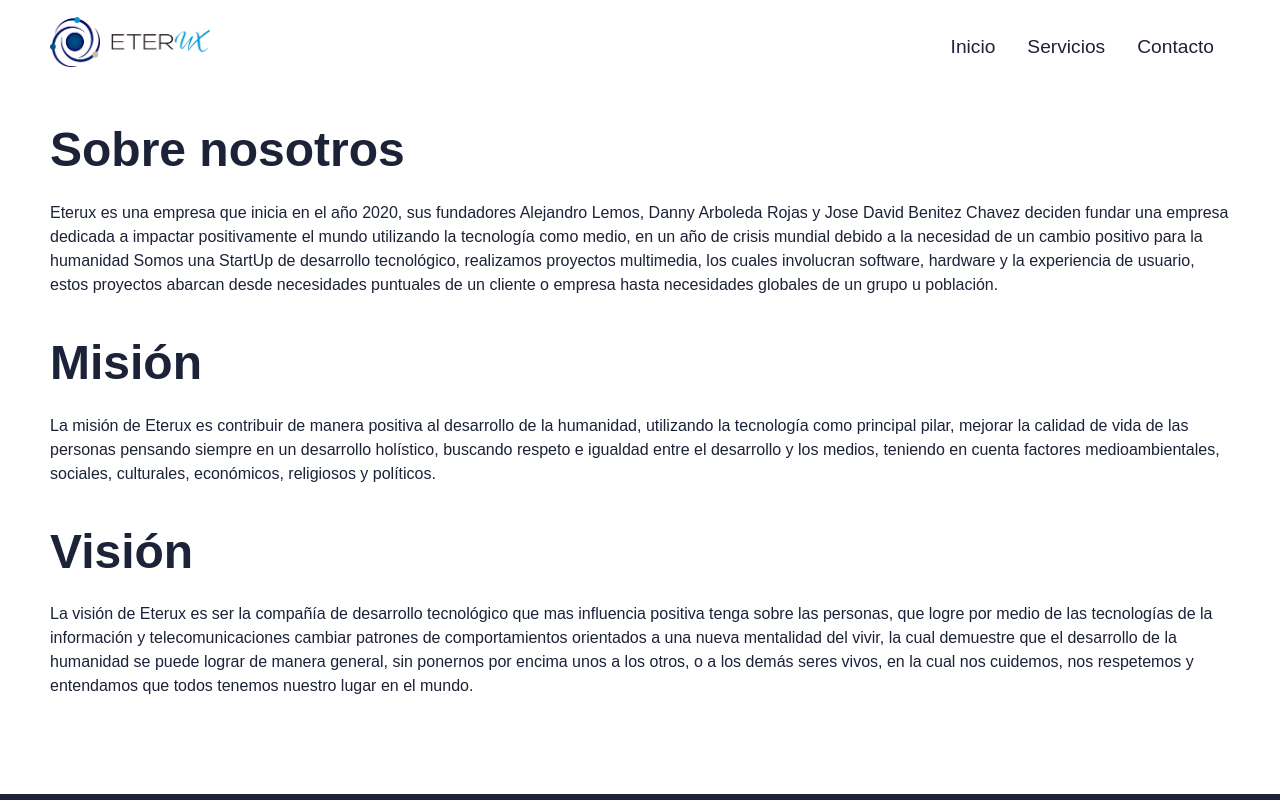
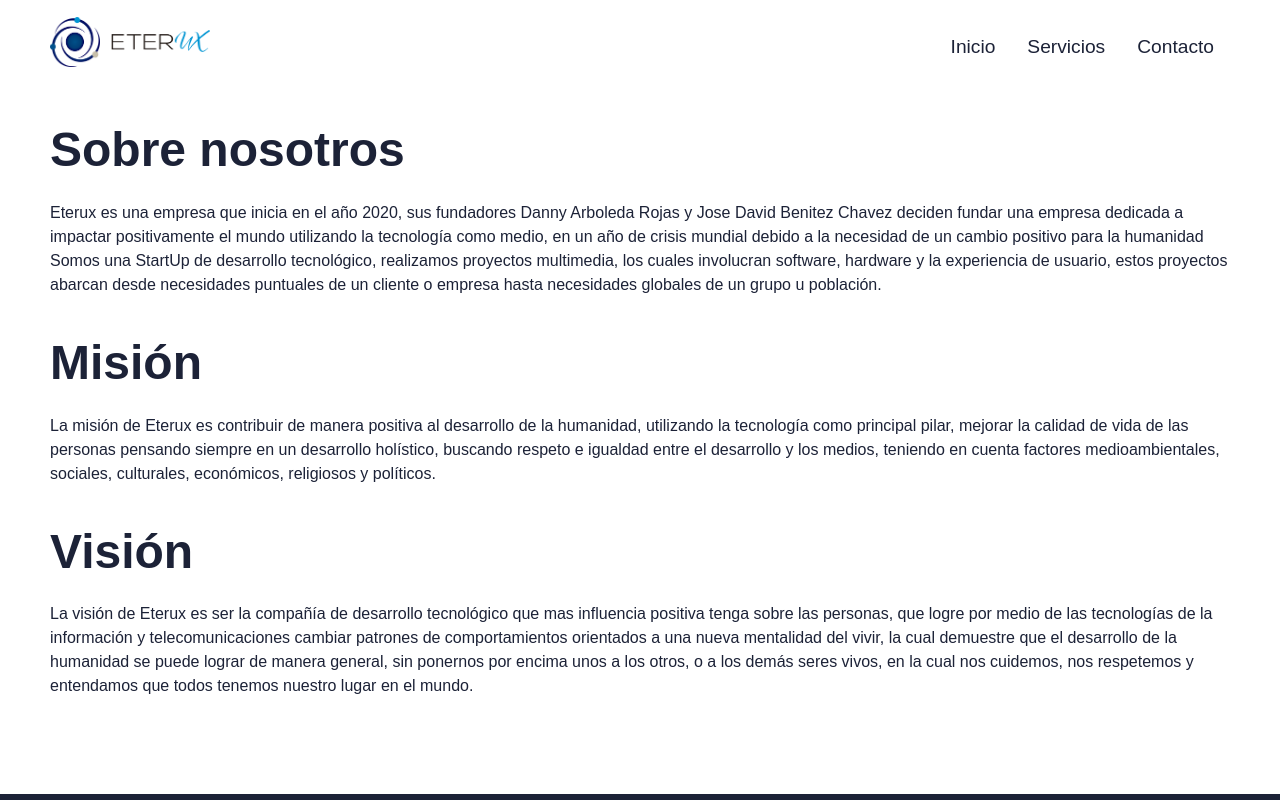
Before and after one commit to tezh15/reformas-lopez, a React (Create React App) app: page /about-us in a window 1280 px wide. Shown: the top 800 px of the page. Built offline with nearby package versions, Linux system fonts and the light colour scheme.

Commit message:
remove alejandro name from data change in future

```diff
--- a/src/components/pages/AboutUS/components/Data.js
+++ b/src/components/pages/AboutUS/components/Data.js
@@ -5,7 +5,7 @@ export const aboutUsObjOne = {
     topLine: '',
     headline: 'Sobre nosotros',
     description:
-      'Eterux es una empresa que inicia en el año 2020, sus fundadores Alejandro Lemos, Danny Arboleda Rojas y Jose David Benitez Chavez deciden fundar una empresa dedicada a impactar positivamente el mundo utilizando la tecnología como medio, en un año de crisis mundial debido a la necesidad de un cambio positivo para la humanidad  Somos una StartUp de desarrollo tecnológico, realizamos proyectos multimedia, los cuales involucran software, hardware y la experiencia de usuario, estos proyectos abarcan desde necesidades puntuales de un cliente o empresa hasta necesidades globales de un grupo u población.',
+      'Eterux es una empresa que inicia en el año 2020, sus fundadores Danny Arboleda Rojas y Jose David Benitez Chavez deciden fundar una empresa dedicada a impactar positivamente el mundo utilizando la tecnología como medio, en un año de crisis mundial debido a la necesidad de un cambio positivo para la humanidad  Somos una StartUp de desarrollo tecnológico, realizamos proyectos multimedia, los cuales involucran software, hardware y la experiencia de usuario, estos proyectos abarcan desde necesidades puntuales de un cliente o empresa hasta necesidades globales de un grupo u población.',
     descriptionTwo: 'La misión de Eterux es contribuir de manera positiva al desarrollo de la humanidad, utilizando la tecnología como principal pilar, mejorar la calidad de vida de las personas pensando siempre en un desarrollo holístico, buscando respeto e igualdad entre el desarrollo y los medios, teniendo en cuenta factores medioambientales, sociales, culturales, económicos, religiosos y políticos.',
     descriptionThree: 'La visión de Eterux es ser la compañía de desarrollo tecnológico que mas influencia positiva tenga sobre las personas, que logre por medio de las tecnologías de la información y telecomunicaciones cambiar patrones de comportamientos orientados a una nueva mentalidad del vivir, la cual demuestre que el desarrollo de la humanidad se puede lograr de manera general, sin ponernos por encima unos a los otros, o a los demás seres vivos, en la cual nos cuidemos, nos respetemos y entendamos que todos tenemos nuestro lugar en el mundo.'
   };
```
